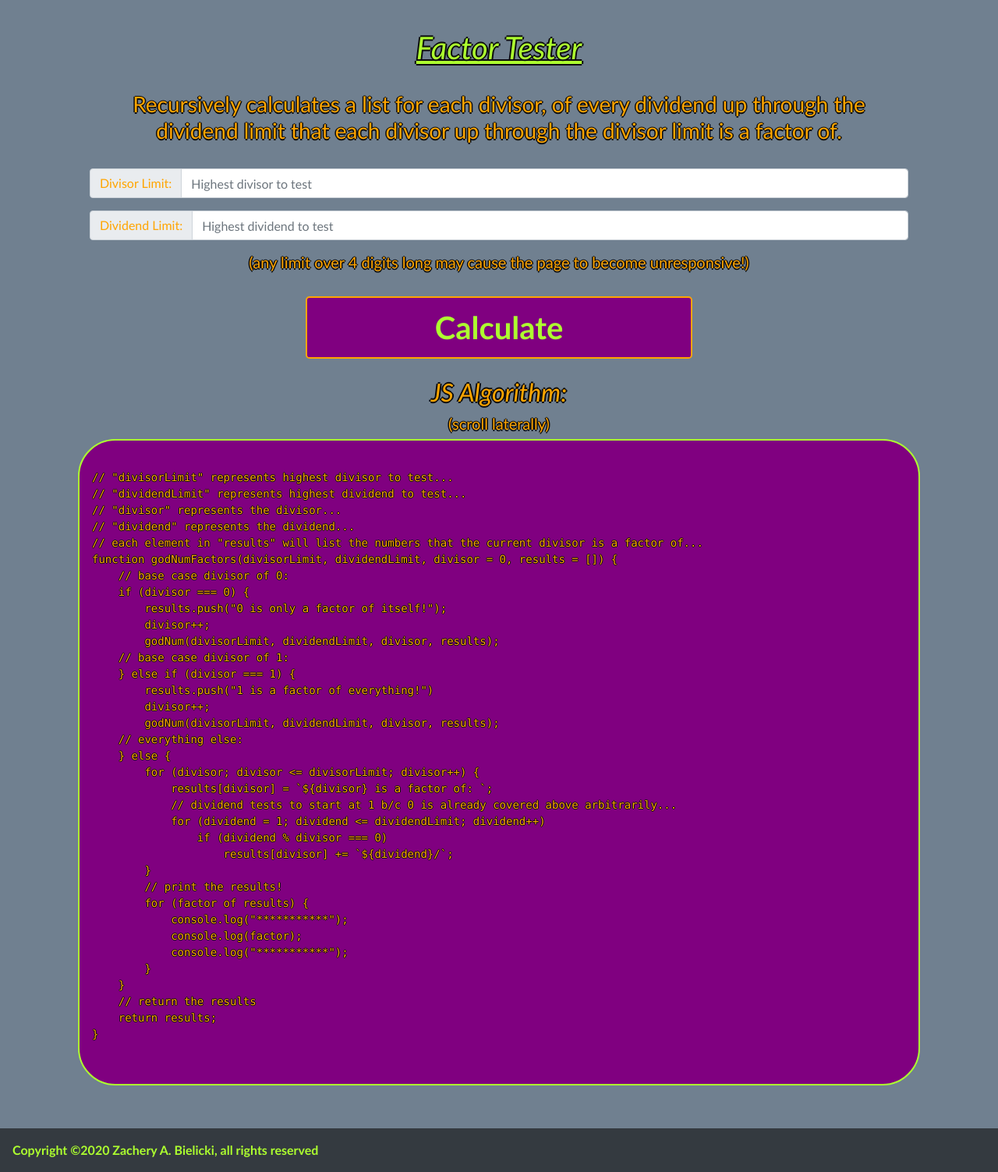
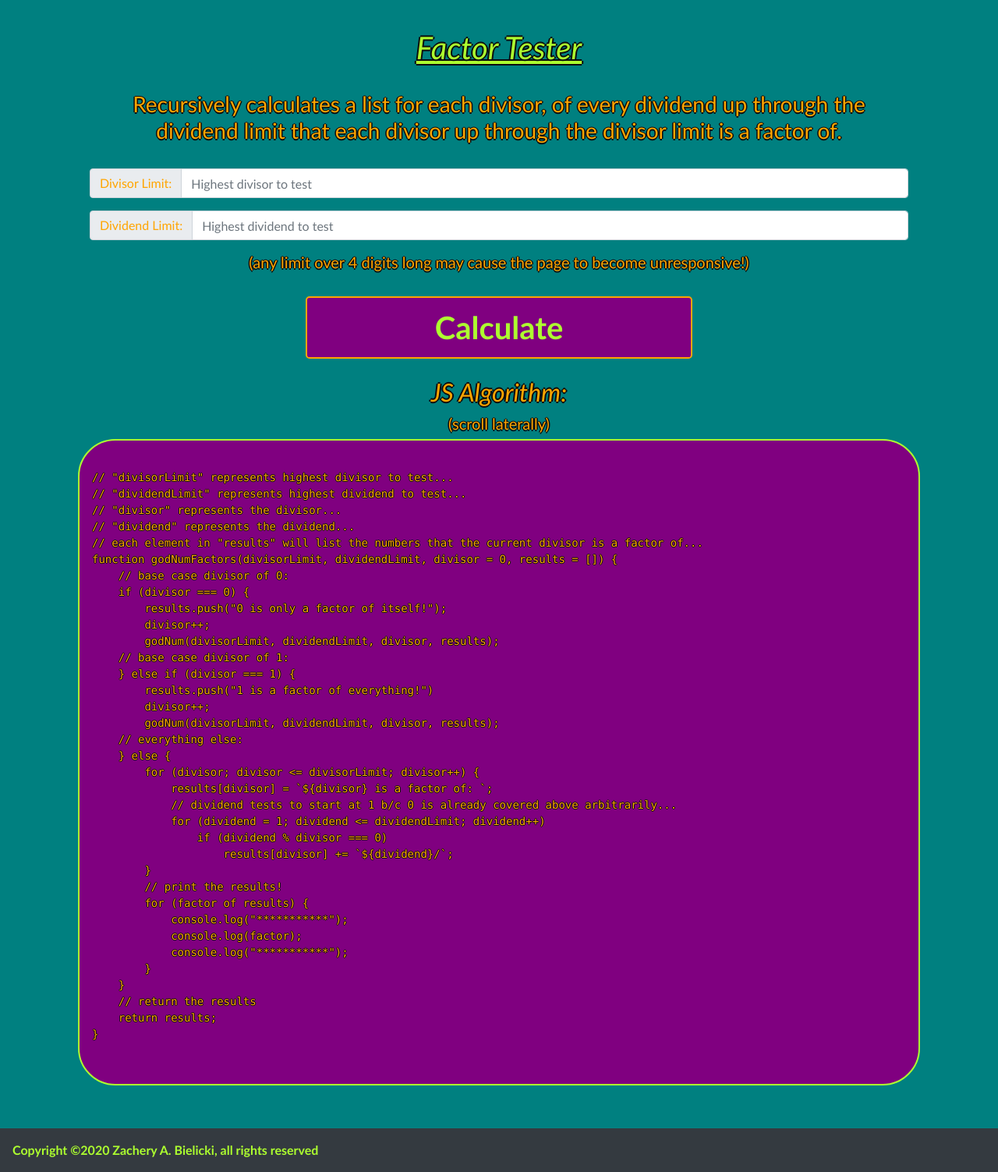
Before and after one commit to relativelyIntuitive/godNum, a Flask app: page /factors in a window 1280 px wide. Shown: the part 60-1563 px from the top of the page at 78% size. Run offline with Flask 2, Linux system fonts and the light colour scheme.

Commit message:
~wrapper bg-color -old wrapper margin

```diff
--- a/static/styles/style.css
+++ b/static/styles/style.css
@@ -94,8 +94,7 @@ pre code {
 
 /* || #ID Selectors */
 #wrapper {
-    background-color: slategray;
-    margin: -px;
+    background-color: teal;
     background-repeat:no-repeat;
     background-size: 100%;
     background-position: center;
```
